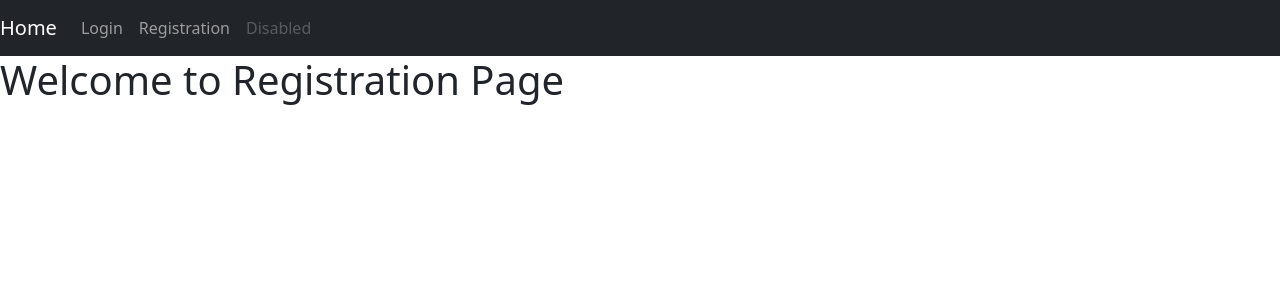
After one commit to kobefrancque/stock_notification_app, a Flask app: page /registration in a window 1280 px wide. The commit adds this page. Shown: the top 300 px of the page. Run offline with Flask 3, Linux system fonts and the light colour scheme.

Commit message:
Add registration endpoint, link in navbar

```diff
--- a/app.py
+++ b/app.py
@@ -24,6 +24,10 @@ def index():
 def login():
     return render_template('login.html')
 
+@app.route('/registration')
+def registration():
+    return render_template('registration.html')
+
 if __name__ == '__main__':
     with app.app_context():
         db.create_all()
--- a/templates/base.html
+++ b/templates/base.html
@@ -26,7 +26,7 @@
                 <a class="nav-link" href="{{ url_for('login') }}">Login</a>
             </li>
             <li class="nav-item">
-                <a class="nav-link" href="#">Pricing</a>
+                <a class="nav-link" href="{{ url_for('registration') }}">Registration</a>
             </li>
             <li class="nav-item">
                 <a class="nav-link disabled" href="#">Disabled</a>
--- /dev/null
+++ b/templates/registration.html
@@ -0,0 +1,9 @@
+{% extends 'base.html' %}
+
+{% block title %}
+Registration Page
+{% endblock %}
+
+{% block content %}
+<h1>Welcome to Registration Page</h1>
+{% endblock %}
```
